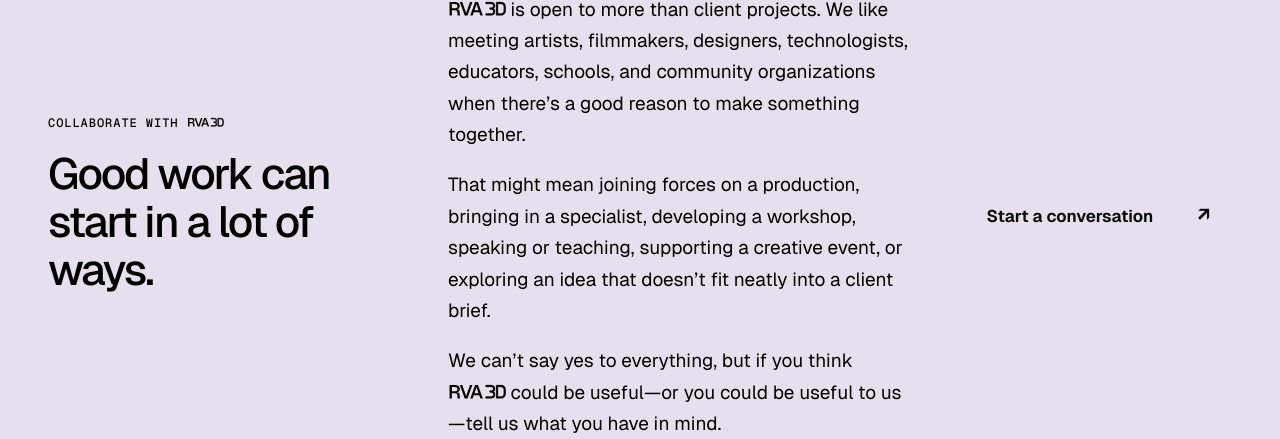
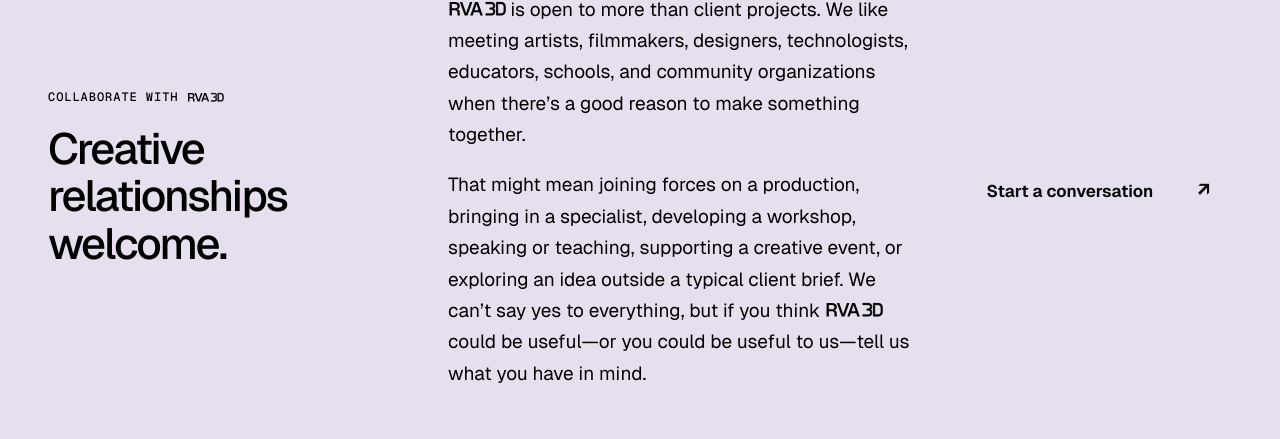
Before and after one commit to imakeitmove/rva3d, a Next.js app: page /about in a window 1280 px wide. Shown: the part 2015-2454 px from the top of the page. Built offline with nearby package versions, Linux system fonts and the light colour scheme.

Commit message:
refine collaboration invitation

```diff
--- a/src/components/site/AboutEditorial.tsx
+++ b/src/components/site/AboutEditorial.tsx
@@ -262,7 +262,8 @@ export function AboutEditorial() {
             <div>
               <p className="label">Collaborate with RVA3D</p>
               <h2 id="collaborate-title">
-                Good work can start in a lot of ways.
+                {/* Previous heading: Good work can start in a lot of ways. */}
+                Creative relationships <em>welcome.</em>
               </h2>
             </div>
             <div className="collaborate-copy">
@@ -270,8 +271,11 @@ export function AboutEditorial() {
                 hands or a specific skill set. If you make excellent work and think we
                 might be a good fit for each other, say hello!</p> */}
               <p>RVA3D is open to more than client projects. We like meeting artists, filmmakers, designers, technologists, educators, schools, and community organizations when there’s a good reason to make something together.</p>
+              {/* Previous two closing paragraphs retained for rollback:
               <p>That might mean joining forces on a production, bringing in a specialist, developing a workshop, speaking or teaching, supporting a creative event, or exploring an idea that doesn’t fit neatly into a client brief.</p>
               <p>We can’t say yes to everything, but if you think RVA3D could be useful—or you could be useful to us—tell us what you have in mind.</p>
+              */}
+              <p>That might mean joining forces on a production, bringing in a specialist, developing a workshop, speaking or teaching, supporting a creative event, or exploring an idea outside a typical client brief. We can’t say yes to everything, but if you think RVA3D could be useful—or you could be useful to us—tell us what you have in mind.</p>
             </div>
             <CollaboratorContact sendingEnabled={publicInquiryDeliveryEnabled()} />
             {/* Previous collaborator copy, mailto CTA and rate guidance retained for restoration.
--- a/src/components/site/editorial-refinement.css
+++ b/src/components/site/editorial-refinement.css
@@ -492,3 +492,6 @@
 
 /* About now starts with communication; retain the compact switcher within its dark opening. */
 .communication-switcher { margin-bottom: 48px; }
+
+/* The collaboration invitation uses the same restrained purple editorial emphasis. */
+.about-richmond-refresh .collaborate-grid h2 em { color: var(--rva-purple); font-style: normal; }
```
